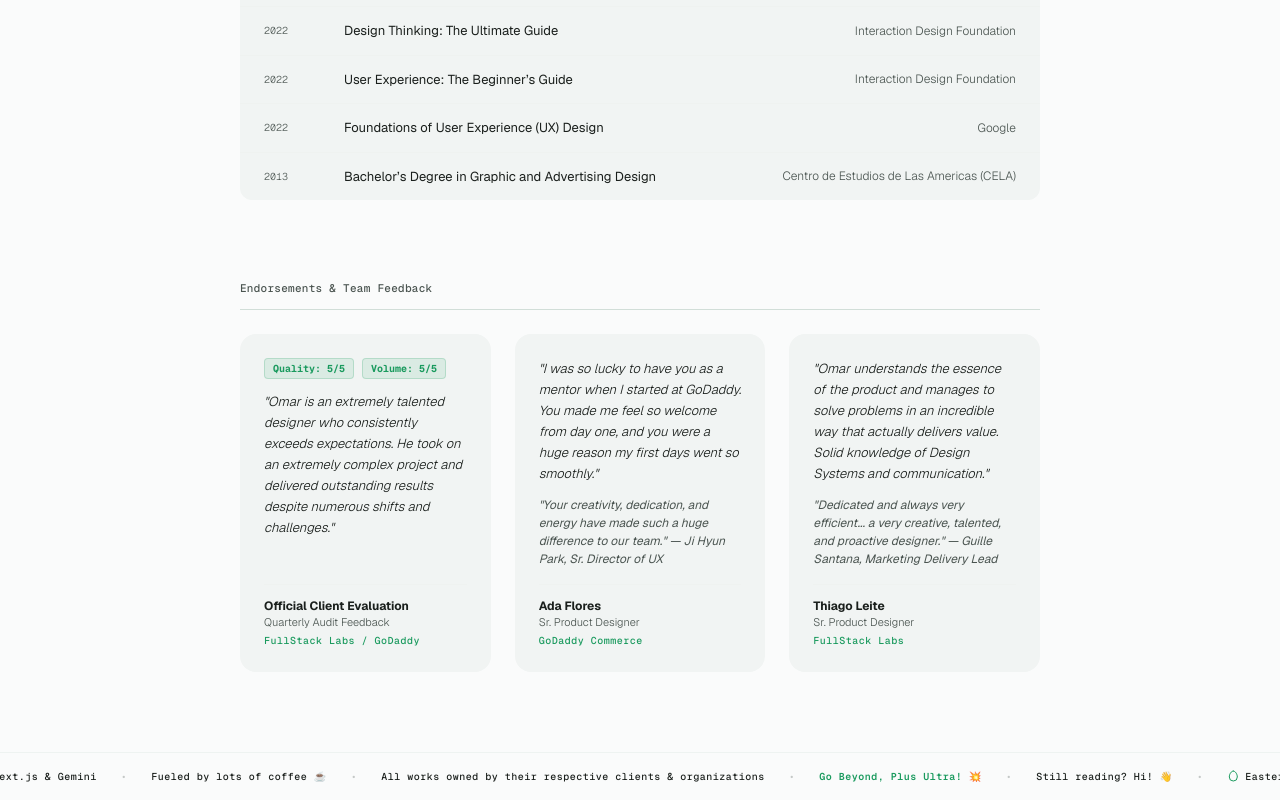
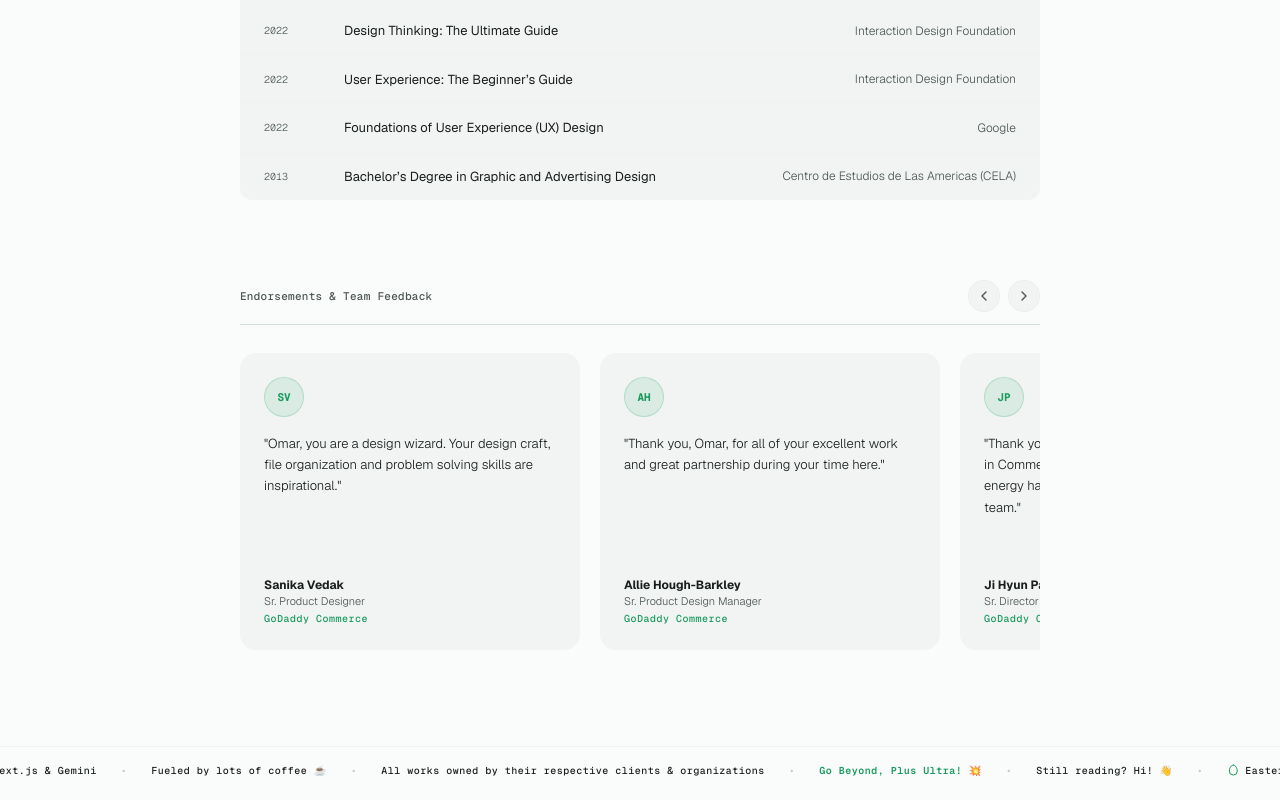
Before and after one commit to omguillermo/portfolio-gemini-v0, a Next.js app: page /about in a window 1280 px wide. Shown: the part 2164-2964 px from the top of the page. Built offline with nearby package versions, Linux system fonts and the light colour scheme.

Commit message:
refactor(about): replace static testimonials with smooth horizontal scroll carousel, remove cursive fonts & evaluation badge

```diff
--- a/app/about/page.tsx
+++ b/app/about/page.tsx
@@ -6,6 +6,7 @@ import { motion } from 'framer-motion';
 import { ArrowUpRight } from 'lucide-react';
 import Reveal from '@/components/Reveal';
 import TooltipFollower from '@/components/TooltipFollower';
+import TestimonialsCarousel from '@/components/TestimonialsCarousel';
 
 export default function About() {
   const [isHovered, setIsHovered] = useState(false);
@@ -307,68 +308,10 @@ export default function About() {
           </Reveal>
         </div>
 
-        {/* Endorsements & Team Feedback Section */}
-        <div className="mt-20 space-y-6">
-          <Reveal width="100%" overflow="visible">
-            <h2 className="text-mono text-secondary font-medium tracking-wide border-b border-border pb-3 mb-6">
-              Endorsements & Team Feedback
-            </h2>
-          </Reveal>
-
+        {/* Endorsements & Team Feedback Carousel */}
+        <div className="mt-20">
           <Reveal width="100%">
-            <div className="grid grid-cols-1 md:grid-cols-3 gap-6">
-              {/* Card 1: Verified Client Audit */}
-              <div className="bg-surface-inset border-0 rounded-2xl p-6 flex flex-col justify-between space-y-4">
-                <div className="space-y-3">
-                  <div className="flex items-center gap-2">
-                    <span className="text-[10px] font-mono font-bold text-brand bg-brand/10 border border-brand/20 px-2 py-0.5 rounded">Quality: 5/5</span>
-                    <span className="text-[10px] font-mono font-bold text-brand bg-brand/10 border border-brand/20 px-2 py-0.5 rounded">Volume: 5/5</span>
-                  </div>
-                  <p className="text-body text-primary leading-relaxed font-light italic text-[13px]">
-                    &quot;Omar is an extremely talented designer who consistently exceeds expectations. He took on an extremely complex project and delivered outstanding results despite numerous shifts and challenges.&quot;
-                  </p>
-                </div>
-                <div className="pt-3 border-t border-border/10">
-                  <h4 className="text-small font-bold text-primary">Official Client Evaluation</h4>
-                  <p className="text-[11px] text-secondary font-light leading-snug">Quarterly Audit Feedback</p>
-                  <p className="text-mono font-mono text-[10px] text-brand font-medium mt-0.5">FullStack Labs / GoDaddy</p>
-                </div>
-              </div>
-
-              {/* Card 2: Culture & Mentorship */}
-              <div className="bg-surface-inset border-0 rounded-2xl p-6 flex flex-col justify-between space-y-4">
-                <div className="space-y-3">
-                  <p className="text-body text-primary leading-relaxed font-light italic text-[13px]">
-                    &quot;I was so lucky to have you as a mentor when I started at GoDaddy. You made me feel so welcome from day one, and you were a huge reason my first days went so smoothly.&quot;
-                  </p>
-                  <p className="text-[12px] text-secondary italic">
-                    &quot;Your creativity, dedication, and energy have made such a huge difference to our team.&quot; — Ji Hyun Park, Sr. Director of UX
-                  </p>
-                </div>
-                <div className="pt-3 border-t border-border/10">
-                  <h4 className="text-small font-bold text-primary">Ada Flores</h4>
-                  <p className="text-[11px] text-secondary font-light leading-snug">Sr. Product Designer</p>
-                  <p className="text-mono font-mono text-[10px] text-brand font-medium mt-0.5">GoDaddy Commerce</p>
-                </div>
-              </div>
-
-              {/* Card 3: Peer & Leadership Praise */}
-              <div className="bg-surface-inset border-0 rounded-2xl p-6 flex flex-col justify-between space-y-4">
-                <div className="space-y-3">
-                  <p className="text-body text-primary leading-relaxed font-light italic text-[13px]">
-                    &quot;Omar understands the essence of the product and manages to solve problems in an incredible way that actually delivers value. Solid knowledge of Design Systems and communication.&quot;
-                  </p>
-                  <p className="text-[12px] text-secondary italic">
-                    &quot;Dedicated and always very efficient... a very creative, talented, and proactive designer.&quot; — Guille Santana, Marketing Delivery Lead
-                  </p>
-                </div>
-                <div className="pt-3 border-t border-border/10">
-                  <h4 className="text-small font-bold text-primary">Thiago Leite</h4>
-                  <p className="text-[11px] text-secondary font-light leading-snug">Sr. Product Designer</p>
-                  <p className="text-mono font-mono text-[10px] text-brand font-medium mt-0.5">FullStack Labs</p>
-                </div>
-              </div>
-            </div>
+            <TestimonialsCarousel />
           </Reveal>
         </div>
 
--- /dev/null
+++ b/components/TestimonialsCarousel.tsx
@@ -0,0 +1,151 @@
+'use client';
+
+import React, { useRef } from 'react';
+import { ChevronLeft, ChevronRight } from 'lucide-react';
+
+interface Testimonial {
+  id: string;
+  name: string;
+  role: string;
+  company: string;
+  initials: string;
+  quote: string;
+}
+
+const aboutTestimonials: Testimonial[] = [
+  {
+    id: 'sanika-vedak',
+    name: 'Sanika Vedak',
+    role: 'Sr. Product Designer',
+    company: 'GoDaddy Commerce',
+    initials: 'SV',
+    quote: 'Omar, you are a design wizard. Your design craft, file organization and problem solving skills are inspirational.'
+  },
+  {
+    id: 'allie-hough-barkley',
+    name: 'Allie Hough-Barkley',
+    role: 'Sr. Product Design Manager',
+    company: 'GoDaddy Commerce',
+    initials: 'AH',
+    quote: 'Thank you, Omar, for all of your excellent work and great partnership during your time here.'
+  },
+  {
+    id: 'ji-hyun-park',
+    name: 'Ji Hyun Park',
+    role: 'Sr. Director of Product UX',
+    company: 'GoDaddy Commerce',
+    initials: 'JP',
+    quote: 'Thank you for all the amazing work you’ve done in Commerce! Your creativity, dedication, and energy have made such a huge difference to our team.'
+  },
+  {
+    id: 'ada-flores',
+    name: 'Ada Flores',
+    role: 'Sr. Product Designer',
+    company: 'GoDaddy Commerce',
+    initials: 'AF',
+    quote: 'Omar, I was so lucky to have you as a mentor when I started at GoDaddy. You made me feel so welcome from day one, and you were a huge reason my first days at the company went so smoothly.'
+  },
+  {
+    id: 'benjamin-balderas',
+    name: 'Benjamin Balderas',
+    role: 'Sr. Product Designer',
+    company: 'GoDaddy Commerce',
+    initials: 'BB',
+    quote: 'Omar! You\'ve been an inspiration for dedication and kindness—that\'s something that will be your legacy to the team.'
+  },
+  {
+    id: 'thiago-leite',
+    name: 'Thiago Leite',
+    role: 'Sr. Product Designer',
+    company: 'FullStack Labs',
+    initials: 'TL',
+    quote: 'Omar understands the essence of the product and manages to solve problems in an incredible way that actually delivers value. Solid knowledge of Design Systems and communication.'
+  },
+  {
+    id: 'ana-romero',
+    name: 'Ana Romero',
+    role: 'Digital Marketing Professional',
+    company: 'QuestionPro',
+    initials: 'AR',
+    quote: 'It was fantastic to work together with Omar. He leads by example and I find his enthusiasm and dedication inspiring.'
+  },
+  {
+    id: 'guille-santana',
+    name: 'Guille Santana',
+    role: 'Marketing Delivery Manager',
+    company: 'QuestionPro',
+    initials: 'GS',
+    quote: 'Dedicated and always very efficient, Omar is a very creative, talented, and proactive designer who always has a smile on his face!'
+  }
+];
+
+export default function TestimonialsCarousel() {
+  const scrollContainerRef = useRef<HTMLDivElement>(null);
+
+  const handleScroll = (direction: 'left' | 'right') => {
+    if (!scrollContainerRef.current) return;
+    const scrollAmount = 350;
+    scrollContainerRef.current.scrollBy({
+      left: direction === 'left' ? -scrollAmount : scrollAmount,
+      behavior: 'smooth'
+    });
+  };
+
+  return (
+    <div className="space-y-6">
+      {/* Header controls */}
+      <div className="flex items-center justify-between border-b border-border pb-3">
+        <h2 className="text-mono font-mono text-secondary font-medium tracking-wide">
+          Endorsements & Team Feedback
+        </h2>
+
+        {/* Carousel Navigation Buttons */}
+        <div className="flex items-center gap-2">
+          <button
+            onClick={() => handleScroll('left')}
+            aria-label="Scroll left"
+            className="w-8 h-8 rounded-lg bg-surface-inset border border-border/20 flex items-center justify-center text-secondary hover:text-primary hover:bg-surface transition-colors cursor-pointer"
+          >
+            <ChevronLeft className="w-4 h-4" />
+          </button>
+          <button
+            onClick={() => handleScroll('right')}
+            aria-label="Scroll right"
+            className="w-8 h-8 rounded-lg bg-surface-inset border border-border/20 flex items-center justify-center text-secondary hover:text-primary hover:bg-surface transition-colors cursor-pointer"
+          >
+            <ChevronRight className="w-4 h-4" />
+          </button>
+        </div>
+      </div>
+
+      {/* Horizontal Carousel Track */}
+      <div
+        ref={scrollContainerRef}
+        className="flex gap-5 overflow-x-auto scroll-smooth pb-4 pt-1 snap-x snap-mandatory scrollbar-none"
+        style={{ scrollbarWidth: 'none', msOverflowStyle: 'none' }}
+      >
+        {aboutTestimonials.map((item) => (
+          <div
+            key={item.id}
+            className="snap-start shrink-0 w-[290px] sm:w-[340px] bg-surface-inset border-0 rounded-2xl p-6 flex flex-col justify-between space-y-6"
+          >
+            <div className="space-y-4">
+              <div className="w-10 h-10 rounded-full bg-brand/10 border border-brand/20 flex items-center justify-center text-[11px] font-mono font-bold text-brand uppercase shrink-0">
+                {item.initials}
+              </div>
+              <p className="text-body text-primary leading-relaxed font-light text-[13px]">
+                &quot;{item.quote}&quot;
+              </p>
+            </div>
+
+            <div className="pt-3 border-t border-border/10">
+              <h4 className="text-small font-bold text-primary">{item.name}</h4>
+              <p className="text-[11px] text-secondary font-light leading-snug">{item.role}</p>
+              <p className="text-mono font-mono text-[10px] text-brand font-medium mt-0.5">{item.company}</p>
+            </div>
+          </div>
+        ))}
+      </div>
+    </div>
+  );
+}
```
Also changed, not shown: app/page.tsx (+4 -4 lines).
